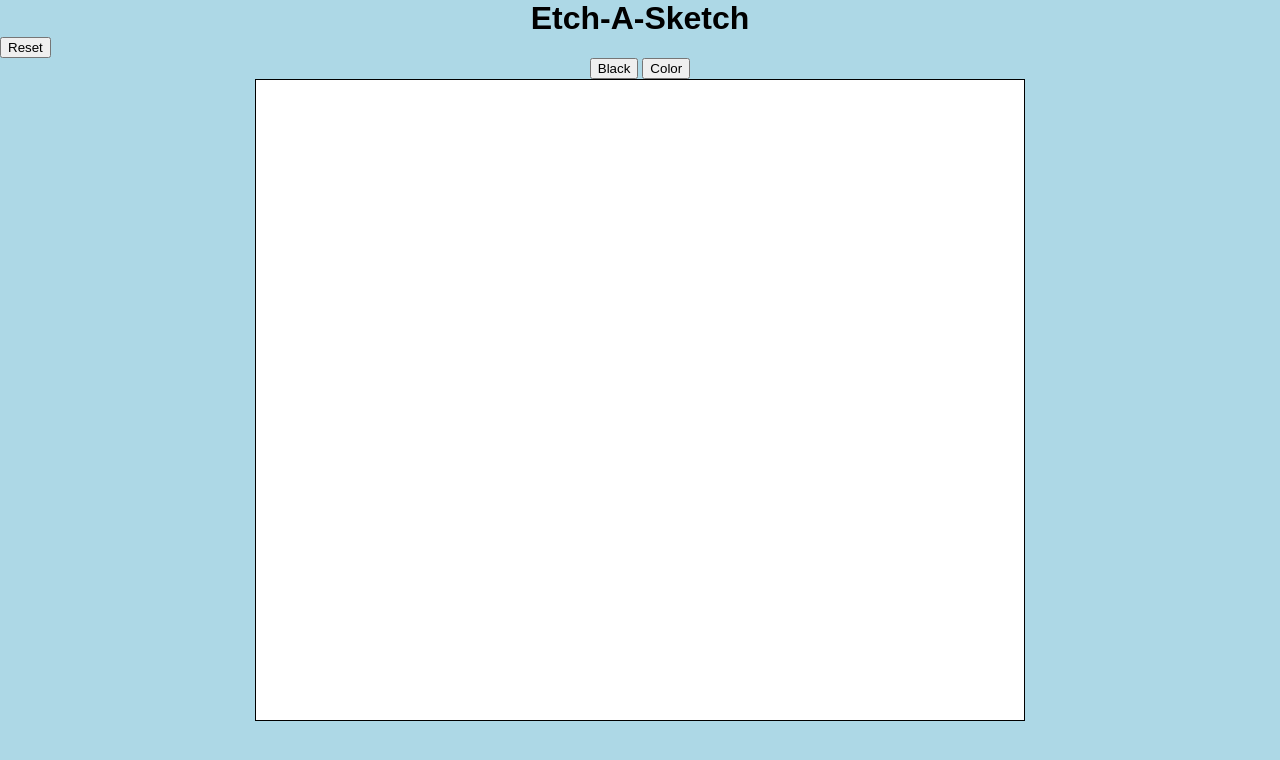
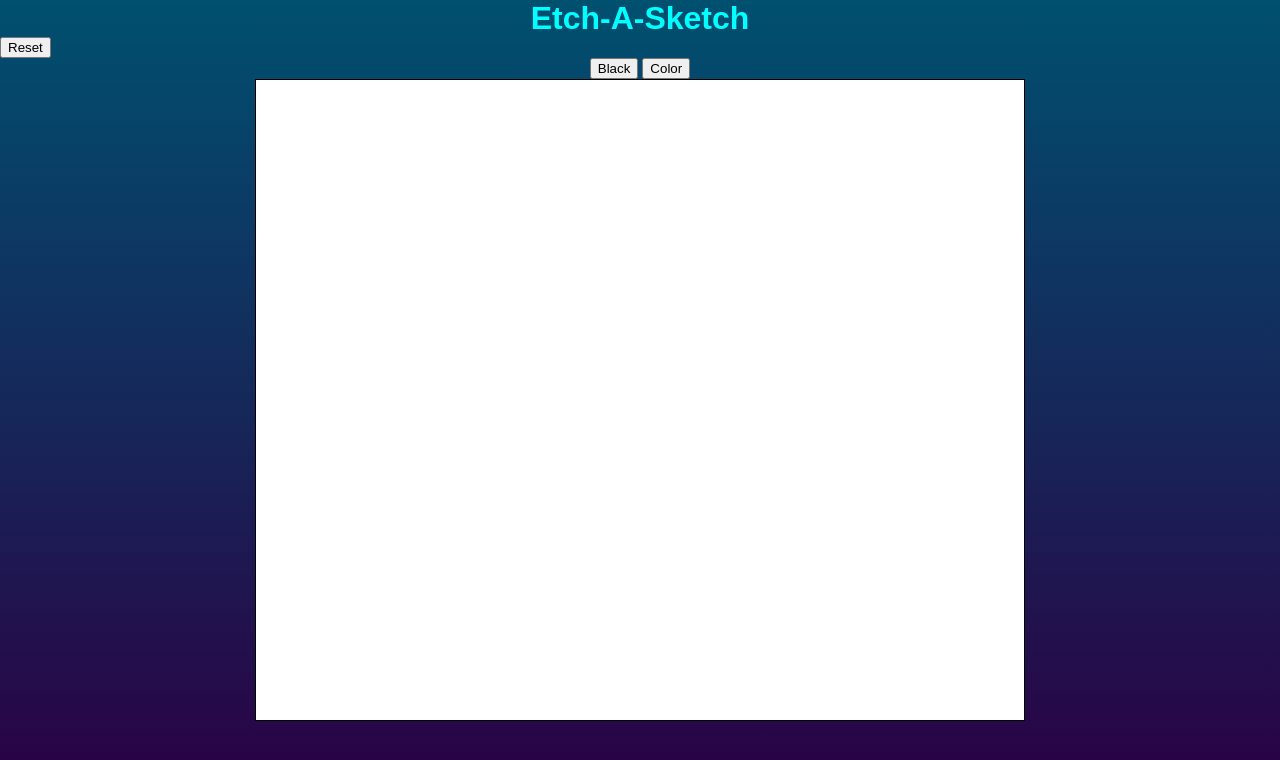
Before and after one commit to MMNXII/etch-a-sketch, a website built with webpack: page index.html in a window 1280 px wide. Built offline with Linux system fonts and the light colour scheme.

Commit message:
additions and revisions added

```diff
--- a/package.json
+++ b/package.json
@@ -23,5 +23,6 @@
     "webpack": "^4.42.1",
     "webpack-cli": "^3.3.11"
   },
-  "homepage": "https://github.com/MMNXII/etch-a-sketch#readme"
+  "homepage": "https://github.com/MMNXII/etch-a-sketch#readme",
+  "dependencies": {}
 }
--- a/src/index.css
+++ b/src/index.css
@@ -7,13 +7,14 @@ html, body {
 }
 
 body {
-    background-color: lightblue;
+    background-image: linear-gradient(rgb(0, 80, 112), rgb(43, 0, 68));
 }
 
 #title {
     margin: auto;
     text-align: center;
     font-family: sans-serif;
+    color: rgb(0, 255, 255);
 }
 
 #colorButtons {
```
Also changed, not shown: dist/main.js.
